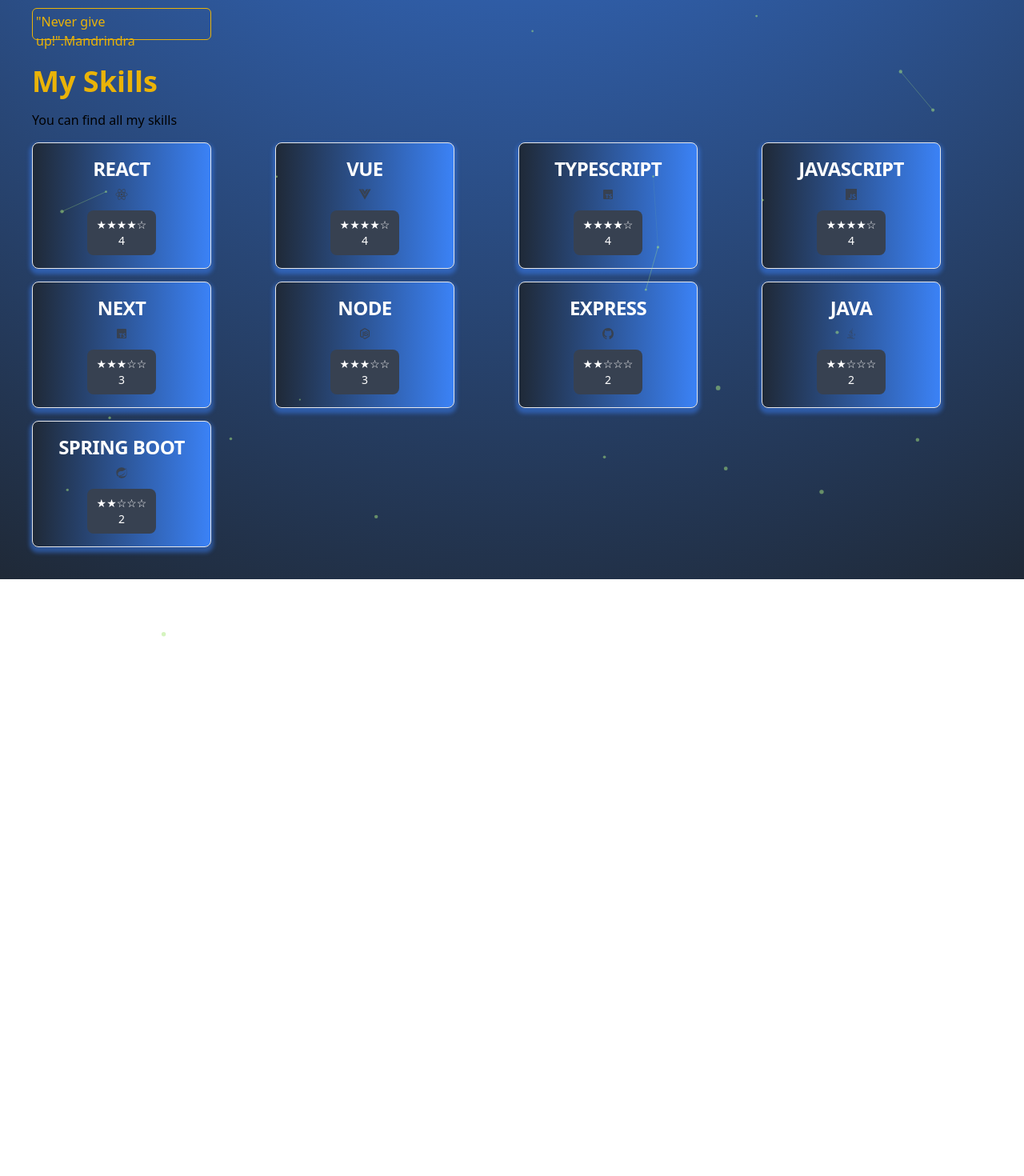
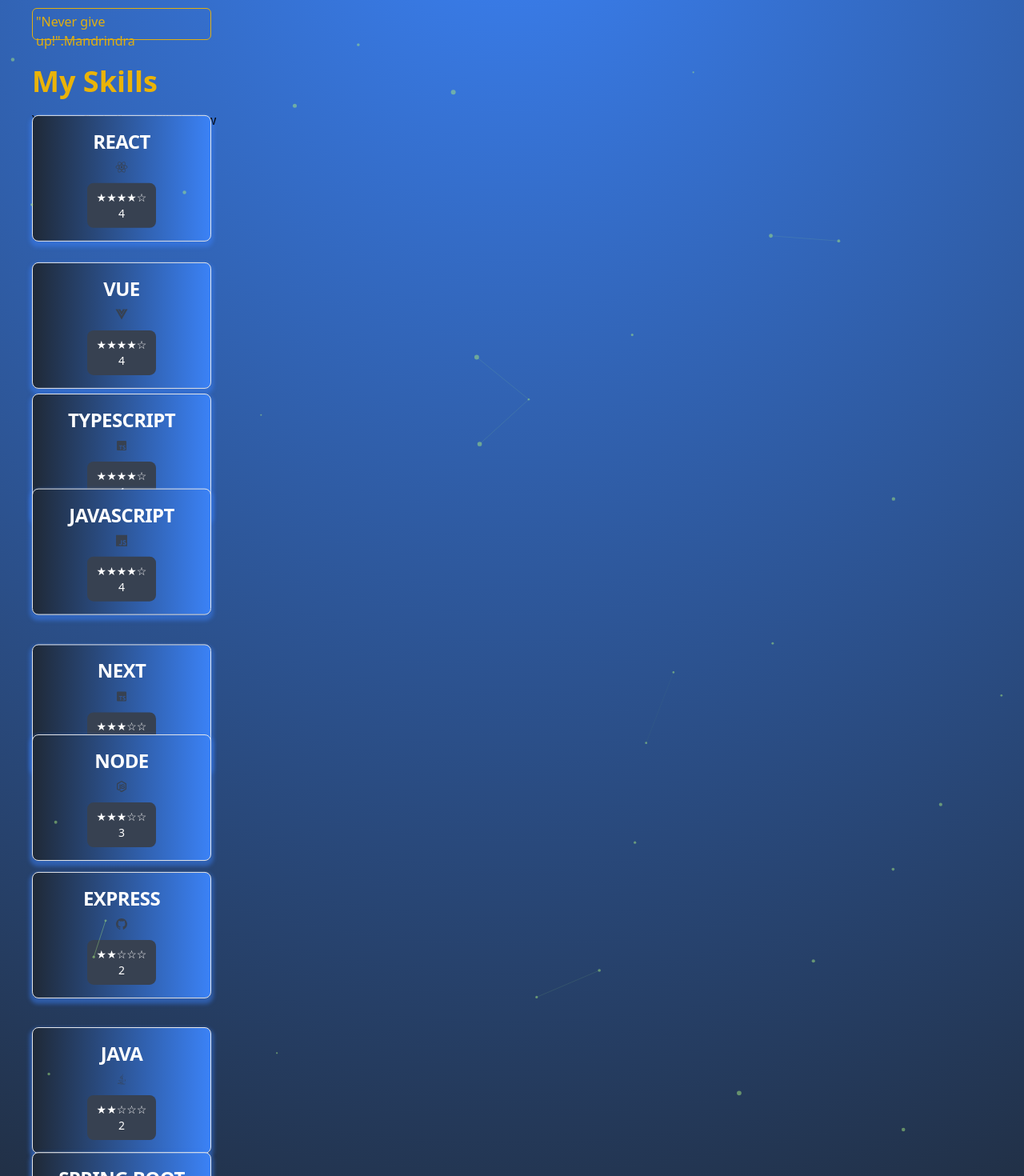
Before and after one commit to mandry7/port-folio, a React (Vite) app: page /about in a window 1280 px wide. Shown: the part 2000-3470 px from the top of the page at 80% size. Before the commit the page ends 2824 px from the top, so only its background shows below. Built offline with nearby package versions, Linux system fonts and the light colour scheme.

Commit message:
update about page

```diff
--- a/src/assets/scss/about.scss
+++ b/src/assets/scss/about.scss
@@ -1,8 +1,8 @@
 .about-container {
-  @apply flex flex-col gap-8  p-10;
+  @apply flex flex-col gap-8 w-[100%] p-10;
 
   .sub-container {
-    @apply flex flex-col gap-4
+    @apply flex flex-col gap-4;
   }
 
   .title {
@@ -14,6 +14,47 @@
   }
 
   .tought {
-    @apply text-yellow-500 h-10 w-56 p-1 rounded-md border border-yellow-500 hover:-translate-y-1 hover:scale-110 transition ease-in-out delay-150
+    @apply animate-pulse text-yellow-500 h-10 w-56 p-1 rounded-md border border-yellow-500 hover:-translate-y-1 hover:scale-110 transition ease-in-out delay-150;
+  }
+
+  @keyframes wave {
+    0% {
+      transform: translateY(0);
+    }
+    50% {
+      transform: translateY(-50px);
+    }
+
+    100% {
+      transform: translateY(0);
+    }
+  }
+
+  .react {
+    animation: wave 1s ease forwards infinite ;
+  }
+  .vue {
+    animation: wave 1.3s ease forwards infinite;
+  }
+  .typescript {
+    animation: wave 1.6s ease forwards infinite ;
+  }
+  .javascript {
+    animation: wave 1.9s ease forwards infinite;
+  }
+  .next {
+    animation: wave 2.2s ease forwards infinite;
+  }
+  .node {
+    animation: wave 2.5s ease forwards infinite;
+  }
+  .express {
+    animation: wave 2.8s ease forwards infinite ;
+  }
+  .java {
+    animation: wave 3.1s ease forwards infinite;
+  }
+  .spring {
+    animation: wave 3.3s ease forwards infinite;
   }
 }
--- a/src/page/About.tsx
+++ b/src/page/About.tsx
@@ -1,4 +1,4 @@
-import { useEffect, useState } from "react";
+import {  useState } from "react";
 
 import CardSkill from "components/CardSkill";
 
@@ -7,19 +7,14 @@
 
 import "assets/scss/about.scss"
 
+
 const About = () => {
-  const [skillList, setSkill] = useState<Skill[]>([]);
-
-  useEffect(() => {
-    setSkill(skills);
-  }, []);
+  const [skillList, setSkill] = useState<Skill[]>(skills);
 
   return (
     <div className="about-container">
       <div className="sub-container">
-        <h1 className="title ">
-          WHO AM I ?
-        </h1>
+        <h1 className="title ">WHO AM I ?</h1>
         <p className="text-white text-xl">
           Hi guys, I am{" "}
           <span className="text-yellow-500 font-semibold">
@@ -36,21 +31,22 @@
           My hobbies are: I love playing Games, Reading book, playing guitars
           and travelling
         </p>
-        <p className="tought">
-          "Never give up!".Mandrindra
-        </p>
+        <p className="tought">"Never give up!".Mandrindra</p>
       </div>
       <div className="sub-container">
         <h1 className="title">My Skills</h1>
-        <p className="text-white text-xl">You can find all my skills</p>
-        <div className="card-grid">
-          {skillList.map((skill) => (
-            <div key={skill.id}>
-              <CardSkill {...skill} />
-            </div>
-          ))}
-        </div>
+        <p className="text-white text-xl mb-10">You can find all my skills below</p>
+        {skillList.length ? (
+          <div className=" grid 2xl:grid-cols-4 lg:grid-cols-4 gap-8">
+            {skillList.map((skill, index) => (
+              <div className={skill.name}  key={skill.id + index}>
+                <CardSkill {...skill} key={skill.id + index} />
+              </div>
+            ))}
+          </div>
+        ) : null}
       </div>
+
     </div>
   );
 };
```
